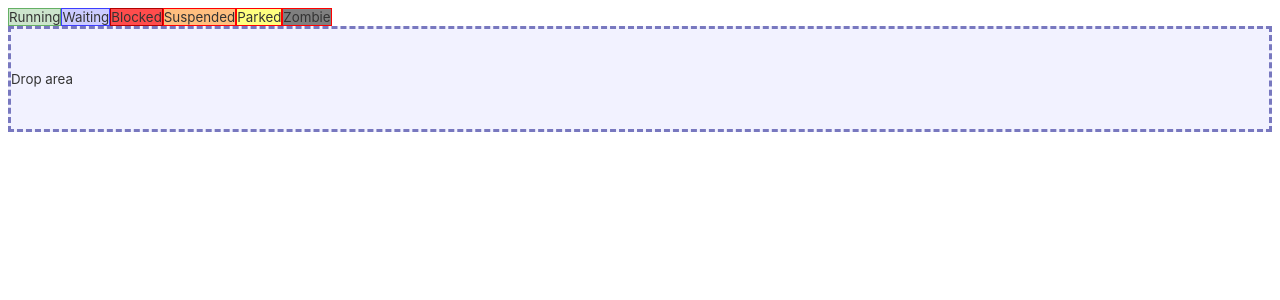
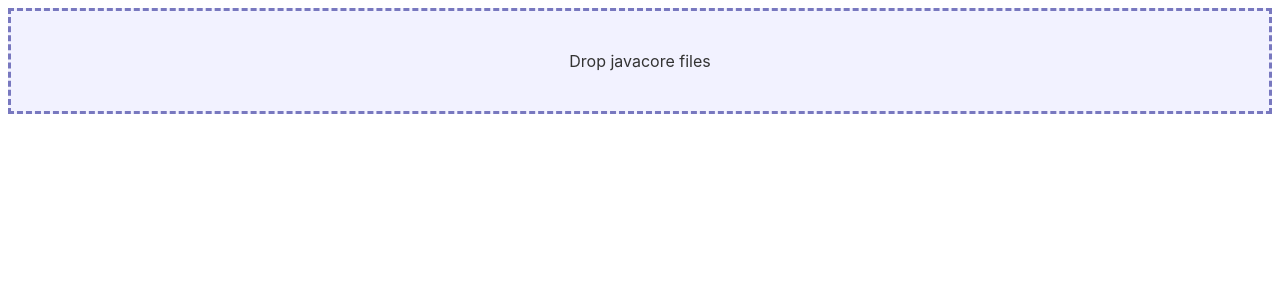
Before and after one commit to mjherrmann/jthreadanalyser, a Svelte app: page / in a window 1280 px wide. Shown: the top 300 px of the page. Built offline with nearby package versions, Linux system fonts and the light colour scheme.

Commit message:
css grids refactor

```diff
--- a/src/App.svelte
+++ b/src/App.svelte
@@ -1,157 +1,73 @@
 <script>
-  import { setContext, onMount, afterUpdate, beforeUpdate } from "svelte";
-  import FileLoader from "./components/FileLoader.svelte";
-  import ClosableTab from "./components/ClosableTab.svelte";
-  import ThreadRow from "./components/ThreadRow.svelte";
+  import SidePanel from "./components/SidePanel.svelte";
+  import MainPanel from "./components/MainPanel.svelte";
 
   import { FileStore } from "./stores/FileStore";
-  import { ThreadStore } from "./stores/ThreadStore";
+  //export let services;
 
-  export let services;
-  setContext("services", services);
+  //   setContext("services", services);
 
-  $: fileNames = Object.keys($FileStore).sort();
-  $: loaded = fileNames && fileNames.length > 0;
-  $: threadNames = Object.keys(
-    Object.entries($ThreadStore).reduce((reduced, [fileName, threads]) => {
-      return Object.assign({}, reduced, threads);
-    }, {})
-  ).sort(nameSort);
+  //   $: threadNames = Object.keys(
+  //     Object.entries($ThreadStore).reduce((reduced, [fileName, threads]) => {
+  //       return Object.assign({}, reduced, threads);
+  //     }, {})
+  //   ).sort(nameSort);
 
-  let threadSortExtract = threadName => {
-    let { groups } = /(?<name>.*?)(?<num>[\d]*)$/.exec(threadName);
-    return groups;
-  };
-  let nameSort = (a, b) => {
-    let aExtract = threadSortExtract(a);
-    let bExtract = threadSortExtract(b);
-    if (aExtract.name) {
-      let nameCompare = aExtract.name.localeCompare(bExtract.name);
-      if (nameCompare == 0) {
-        let numa = parseInt(aExtract.num);
-        let numb = parseInt(bExtract.num);
-        if (numa === NaN && numb === NaN) {
-          return 0;
-        }
-        if (numa === NaN) {
-          return -1;
-        }
-        if (numb === NaN) {
-          return 1;
-        }
-        return numa - numb;
-      }
+  //
 
-      return nameCompare;
-    }
-  };
+  //   $: threads = $ThreadStore;
 
-  $: threads = $ThreadStore;
+  //   let getThreads = threadName => {
+  //     let ts = fileNames.map(fileName => {
+  //       return threads[fileName] && threads[fileName][threadName];
+  //     });
+  //     console.log(ts);
+  //     return ts;
+  //   };
 
-  let getThreads = threadName => {
-    let ts = fileNames.map(fileName => {
-      return threads[fileName] && threads[fileName][threadName];
-    });
-    console.log(ts);
-    return ts;
-  };
+  //   let getThread = (fileName, threadName) => {
+  //     return threads[fileName] && threads[fileName][threadName]
+  //       ? threads[fileName][threadName]
+  //       : undefined;
+  //   };
+  //   let getThreadState = (fileName, threadName) => {
+  //     return threads[fileName] &&
+  //       threads[fileName][threadName] &&
+  //       threads[fileName][threadName].state
+  //       ? threads[fileName][threadName].state
+  //       : "";
+  //   };
+  //   let main;
+  //   let mainSize = 100;
+  //   $: cellWidth = `${Math.floor(mainSize / (fileNames.length + 1)) - 1}px`;
 
-  let getThread = (fileName, threadName) => {
-    return threads[fileName] && threads[fileName][threadName]
-      ? threads[fileName][threadName]
-      : undefined;
-  };
-  let getThreadState = (fileName, threadName) => {
-    return threads[fileName] &&
-      threads[fileName][threadName] &&
-      threads[fileName][threadName].state
-      ? threads[fileName][threadName].state
-      : "";
-  };
-  let main;
-  let mainSize = 100;
-  $: cellWidth = `${Math.floor(mainSize / (fileNames.length + 1)) - 1}px`;
+  //   let setMainSize = () => {
+  //     mainSize = main.getBoundingClientRect().width;
+  //   };
 
-  let setMainSize = () => {
-    mainSize = main.getBoundingClientRect().width;
-  };
-
-  let closeTab = ({ detail }) => {
-    console.log("closeTab", detail);
-    FileStore.remove(detail);
-    ThreadStore.remove(detail);
-  };
-  //let showThreadDetails = threadName => {};
-  onMount(setMainSize);
-  afterUpdate(setMainSize);
-  window.onresize = setMainSize;
+  //   let closeTab = ({ detail }) => {
+  //     console.log("closeTab", detail);
+  //     FileStore.remove(detail);
+  //     ThreadStore.remove(detail);
+  //   };
+  //   //let showThreadDetails = threadName => {};
+  //   onMount(setMainSize);
+  //   afterUpdate(setMainSize);
+  //   window.onresize = setMainSize;
 </script>
 
 <style>
-  div {
-    box-sizing: border-box;
-    font-size: 10pt;
+  main {
+    display: grid;
+    grid-column-gap: 5px;
+    grid-template-columns: 100%;
   }
-
-  .main {
-    width: 0px;
-    align-items: stretch;
-  }
-  .sidebar {
-    width: 100%;
-  }
-  .filesloaded .sidebar {
-    flex-basis: 200px;
-  }
-  .filesloaded .main {
-    width: 100% !important;
-    margin: 0 1em;
-  }
-
-  .grid {
-    width: 100%;
-    display: grid;
-    grid-gap: 2px;
-  }
-  .flex-row {
-    display: flex;
-    flex-direction: row;
-    justify-content: flex-start;
-    align-items: flex-start;
+  main.loaded {
+    grid-template-columns: 1fr 11fr;
   }
 </style>
 
-<main>
-  <div class={loaded ? 'filesloaded flex-row' : ''}>
-    <div class="sidebar">
-      <div class="state {loaded ? '' : 'flex-row'}">
-        <div class="R">Running</div>
-        <div class="CW">Waiting</div>
-        <div class="B">Blocked</div>
-        <div class="S">Suspended</div>
-        <div class="P">Parked</div>
-        <div class="Z">Zombie</div>
-      </div>
-      <FileLoader />
-    </div>
-    <div class="main" bind:this={main}>
-      <div
-        class="grid"
-        style="grid-template-columns: 200px repeat({fileNames.length}, {cellWidth});">
-
-        <div />
-        {#each fileNames as fileName, index}
-          <ClosableTab
-            eventName="closeTab"
-            identifier={fileName}
-            on:closeTab={closeTab}>
-            <span slot="content">{fileName}</span>
-          </ClosableTab>
-        {/each}
-        {#each threadNames as threadname}
-          <ThreadRow threadName={threadname} threads={getThreads(threadname)} />
-        {/each}
-      </div>
-    </div>
-  </div>
+<main class={$FileStore && Object.keys($FileStore).length > 0 ? 'loaded' : ''}>
+  <SidePanel fileStore={$FileStore} />
+  <MainPanel />
 </main>
--- a/src/components/FileLoader.svelte
+++ b/src/components/FileLoader.svelte
@@ -1,5 +1,5 @@
 <script>
-    import {FileStore} from "../stores/FileStore"
+  import { FileStore } from "../stores/FileStore";
   let highlight = false;
   function handleDragOver(e) {
     highlight = true;
@@ -14,69 +14,73 @@
   async function handleDrop(e) {
     highlight = false;
     let files = [];
-        for(let item of e.dataTransfer.items){
-
-            let entry  = item.webkitGetAsEntry();
-            if(entry){
-                if(entry.isDirectory){
+    for (let item of e.dataTransfer.items) {
+      let entry = item.webkitGetAsEntry();
+      if (entry) {
+        if (entry.isDirectory) {
           let entries = await traverseDirectory(entry);
           files = files.concat(entries);
-                }else{
-                    files = files.concat([entry])
+        } else {
+          files = files.concat([entry]);
         }
-            }else{
+      } else {
         console.log("error: not dropped", item, entry);
       }
-
     }
 
     FileStore.addFiles(files);
-
   }
-    async function traverseDirectory(dir){
+  async function traverseDirectory(dir) {
     let returnFiles = [];
 
     let direntries = await readDirectory(dir);
-        for(let entry of direntries){
-            if(entry.isDirectory){
+    for (let entry of direntries) {
+      if (entry.isDirectory) {
         let entries = await traverseDirectory(entry);
         returnFiles = returnFiles.concat(entries);
-            }else{
-                returnFiles = returnFiles.concat([entry])
+      } else {
+        returnFiles = returnFiles.concat([entry]);
       }
     }
     return returnFiles;
   }
-    async function readDirectory(dir){
-    return new Promise((resolve,reject)=>{
-      dir.createReader().readEntries((entries)=>{
+  async function readDirectory(dir) {
+    return new Promise((resolve, reject) => {
+      dir.createReader().readEntries(
+        entries => {
           resolve(entries);
-      },(err)=>{
+        },
+        err => {
           reject(err);
-      });
+        }
+      );
     });
   }
+</script>
 
-</script>
 <style>
-    .highlight{
-        border:3px solid RGB(0, 128, 0, .5) !important;
-        background-color: RGB(0, 255, 0, .05) !important;
-
+  .highlight {
+    border: 3px solid RGB(0, 128, 0, 0.5) !important;
+    background-color: RGB(0, 255, 0, 0.05) !important;
   }
   .dropzone {
-        line-height: 100px;
-        height:100px;
-        border:3px dashed RGB(0, 0, 128, .5);
-        background-color: RGB(0, 0, 255, .05);
-
+    height: 100px;
+    border: 3px dashed RGB(0, 0, 128, 0.5);
+    background-color: RGB(0, 0, 255, 0.05);
+    display: flex;
+    justify-content: center;
+    align-items: center;
+  }
+  span {
+    text-align: center;
   }
 </style>
-<div class="{highlight?'highlight':''} dropzone"
+
+<div
+  class="{highlight ? 'highlight' : ''} dropzone"
   on:dragenter|preventDefault={handleDragIn}
   on:dragleave|preventDefault={handleDragOut}
   on:dragover|preventDefault={handleDragOver}
-    on:drop|preventDefault={handleDrop}
-    >
-    Drop area
+  on:drop|preventDefault={handleDrop}>
+  <span>Drop javacore files</span>
 </div>
--- /dev/null
+++ b/src/components/MainPanel.svelte
@@ -0,0 +1,98 @@
+<script>
+  import { onMount, afterUpdate } from "svelte";
+
+  import { FileStore } from "../stores/FileStore";
+  import { ThreadStore } from "../stores/ThreadStore";
+
+  import ClosableTab from "./ClosableTab.svelte";
+  import ThreadRow from "./ThreadRow.svelte";
+
+  let threadSortExtract = threadName => {
+    let { groups } = /(?<name>.*?)(?<num>[\d]*)$/.exec(threadName);
+    return groups;
+  };
+  let nameSort = (a, b) => {
+    let aExtract = threadSortExtract(a);
+    let bExtract = threadSortExtract(b);
+    if (aExtract.name) {
+      let nameCompare = aExtract.name.localeCompare(bExtract.name);
+      if (nameCompare == 0) {
+        let numa = parseInt(aExtract.num);
+        let numb = parseInt(bExtract.num);
+        if (numa === NaN && numb === NaN) {
+          return 0;
+        }
+        if (numa === NaN) {
+          return -1;
+        }
+        if (numb === NaN) {
+          return 1;
+        }
+        return numa - numb;
+      }
+
+      return nameCompare;
+    }
+  };
+
+  $: fileNames = $ThreadStore ? Object.keys($ThreadStore).sort() : [];
+  $: threadNames = $ThreadStore
+    ? Object.keys(
+        Object.entries($ThreadStore).reduce((reduced, [fileName, threads]) => {
+          return Object.assign({}, reduced, threads);
+        }, {})
+      ).sort(nameSort)
+    : [];
+
+  let getThreads = threadName => {
+    let ts = fileNames.map(fileName => {
+      return $ThreadStore[fileName] && $ThreadStore[fileName][threadName];
+    });
+    console.log(ts);
+    return ts;
+  };
+
+  let setMainSize = () => {
+    mainSize = main.getBoundingClientRect().width;
+  };
+
+  let closeTab = ({ detail }) => {
+    console.log("closeTab", detail);
+    FileStore.remove(detail);
+    ThreadStore.remove(detail);
+  };
+
+  let main;
+  let mainSize = 100;
+  $: cellWidth = `${Math.floor(mainSize / (fileNames.length + 1)) - 1}px`;
+  onMount(setMainSize);
+  afterUpdate(setMainSize);
+  window.onresize = setMainSize;
+</script>
+
+<style>
+  .grid {
+    display: grid;
+    grid-column-gap: 1px;
+  }
+</style>
+
+<div class="main" bind:this={main}>
+  <div
+    class="grid"
+    style="grid-template-columns: 200px repeat({fileNames.length}, {cellWidth});">
+
+    <div />
+    {#each fileNames as fileName, index}
+      <ClosableTab
+        eventName="closeTab"
+        identifier={fileName}
+        on:closeTab={closeTab}>
+        <span slot="content">{fileName}</span>
+      </ClosableTab>
+    {/each}
+    {#each threadNames as threadname}
+      <ThreadRow threadName={threadname} threads={getThreads(threadname)} />
+    {/each}
+  </div>
+</div>
--- /dev/null
+++ b/src/components/SidePanel.svelte
@@ -0,0 +1,15 @@
+<script>
+  import FileLoader from "./FileLoader.svelte";
+  import ThreadStates from "./ThreadStates.svelte";
+
+  export let fileStore;
+</script>
+
+<style>
+
+</style>
+
+<div class="sidebar">
+  <ThreadStates loaded={fileStore && Object.keys(fileStore).length > 0} />
+  <FileLoader />
+</div>
--- /dev/null
+++ b/src/components/ThreadStates.svelte
@@ -0,0 +1,22 @@
+<script>
+  export let loaded = false;
+</script>
+
+<style>
+  .state div {
+    display: none;
+    padding: 2px;
+  }
+  .loaded div {
+    display: block;
+  }
+</style>
+
+<div class="state {loaded ? 'loaded' : ''}">
+  <div class="R">Running</div>
+  <div class="CW">Waiting</div>
+  <div class="B">Blocked</div>
+  <div class="S">Suspended</div>
+  <div class="P">Parked</div>
+  <div class="Z">Zombie</div>
+</div>
```
Lines whose indentation alone changed are shown as unchanged.
